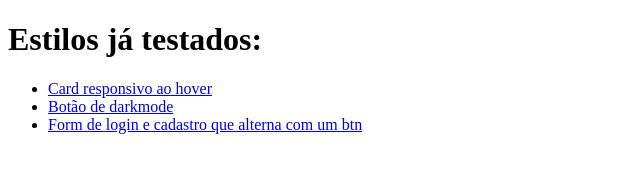
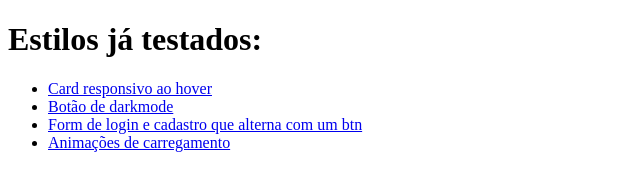
Before and after one commit to Gu-Simplicio/treinos-CSS, a plain HTML site: page index.html in a window 1280 px wide. Shown: the whole page, without its empty margins (0-640 px from the left). Drawn offline with Linux system fonts and the light colour scheme.

Commit message:
projeto de animações de carregamento criados e adicionados ao index principal

```diff
--- a/index.html
+++ b/index.html
@@ -14,6 +14,7 @@
         </li>
         <li><a href="darkMode/index.html">Botão de darkmode</a></li>
         <li><a href="formLoginCadastroComUmBotao/index.html">Form de login e cadastro que alterna com um btn</a></li>
+        <li><a href="animaCarregamentos/index.html">Animações de carregamento</a></li>
     </ul>
 </body>
 </html>
```
